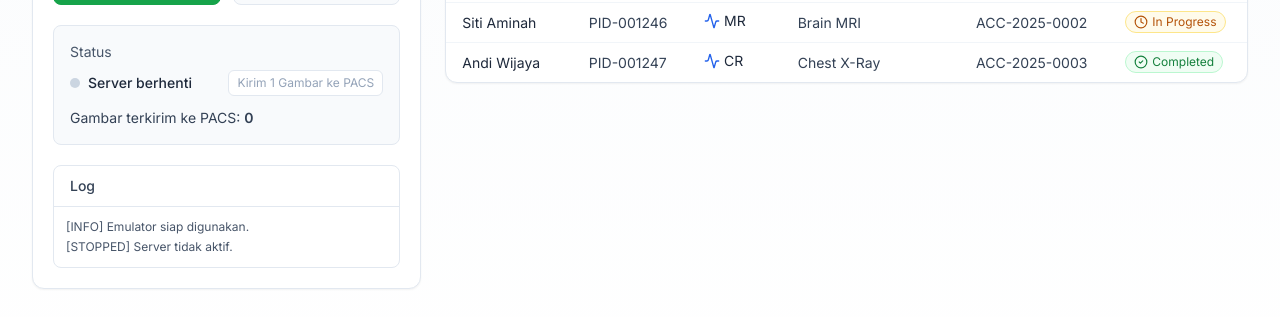
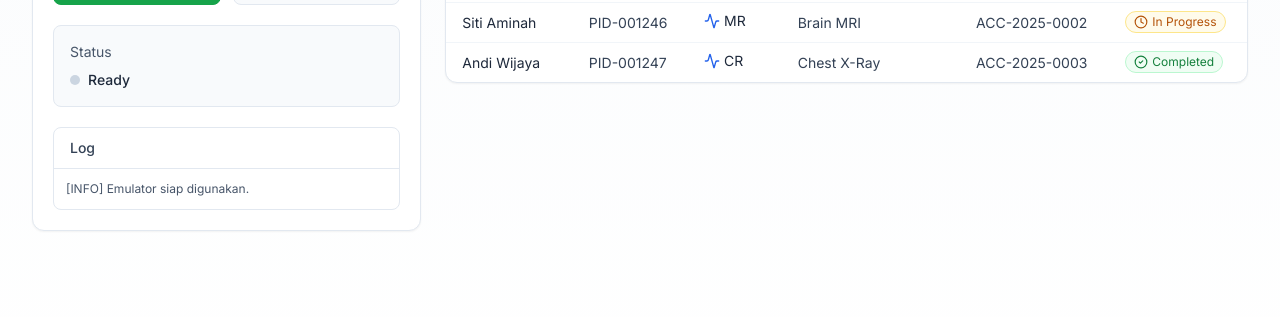
Before and after one commit to django-nerd/frontend-repo_y4mmzy5h_6d87xm, a React (Vite) app: page / in a window 1280 px wide. Shown: the part 390-707 px from the top of the page. Built offline with nearby package versions, Linux system fonts and the light colour scheme; no server answers; a web font is replaced by a local one.

Commit message:
Update project prj_y4mmzy5h - 2025-11-16T03:34:39.573Z

```diff
--- a/src/App.jsx
+++ b/src/App.jsx
@@ -147,7 +147,6 @@ function WorklistTable() {
 
 function ControlPanel() {
   const [running, setRunning] = useState(false)
-  const [sent, setSent] = useState(0)
 
   return (
     <div className="bg-white rounded-xl border border-slate-200 shadow-sm p-5 space-y-5">
@@ -188,29 +187,11 @@ function ControlPanel() {
 
       <div className="rounded-lg border border-slate-200 p-4 bg-slate-50">
         <div className="text-sm text-slate-600 mb-2">Status</div>
-        <div className="flex items-center justify-between">
-          <div className="flex items-center gap-2">
-            <div
-              className={`size-2.5 rounded-full ${running ? 'bg-green-500' : 'bg-slate-300'}`}
-            />
-            <span className="text-sm font-medium text-slate-800">
-              {running ? 'Server berjalan' : 'Server berhenti'}
-            </span>
-          </div>
-          <button
-            onClick={() => running && setSent((s) => s + 1)}
-            className={`text-xs rounded-md px-2 py-1 border transition-colors ${
-              running
-                ? 'bg-blue-600 text-white border-blue-600 hover:bg-blue-700'
-                : 'bg-white text-slate-400 border-slate-200 cursor-not-allowed'
-            }`}
-            disabled={!running}
-          >
-            Kirim 1 Gambar ke PACS
-          </button>
-        </div>
-        <div className="mt-3 text-sm text-slate-700">
-          Gambar terkirim ke PACS: <span className="font-semibold">{sent}</span>
+        <div className="flex items-center gap-2">
+          <div
+            className={`size-2.5 rounded-full ${running ? 'bg-green-500' : 'bg-slate-300'}`}
+          />
+          <span className="text-sm font-medium text-slate-800">Ready</span>
         </div>
       </div>
 
@@ -220,12 +201,7 @@ function ControlPanel() {
         </div>
         <div className="max-h-40 overflow-auto p-3 text-xs text-slate-600 space-y-1">
           <div>[INFO] Emulator siap digunakan.</div>
-          <div>
-            {running ? '[RUNNING] Menunggu studi untuk dikirim...' : '[STOPPED] Server tidak aktif.'}
-          </div>
-          {sent > 0 && (
-            <div>[OK] {sent} gambar berhasil dikirim ke PACS.</div>
-          )}
+          {running && <div>[RUNNING] Menunggu studi untuk dikirim...</div>}
         </div>
       </div>
     </div>
```
Also changed, not shown: 1 other file (tests, documents, lock files or other folders).
